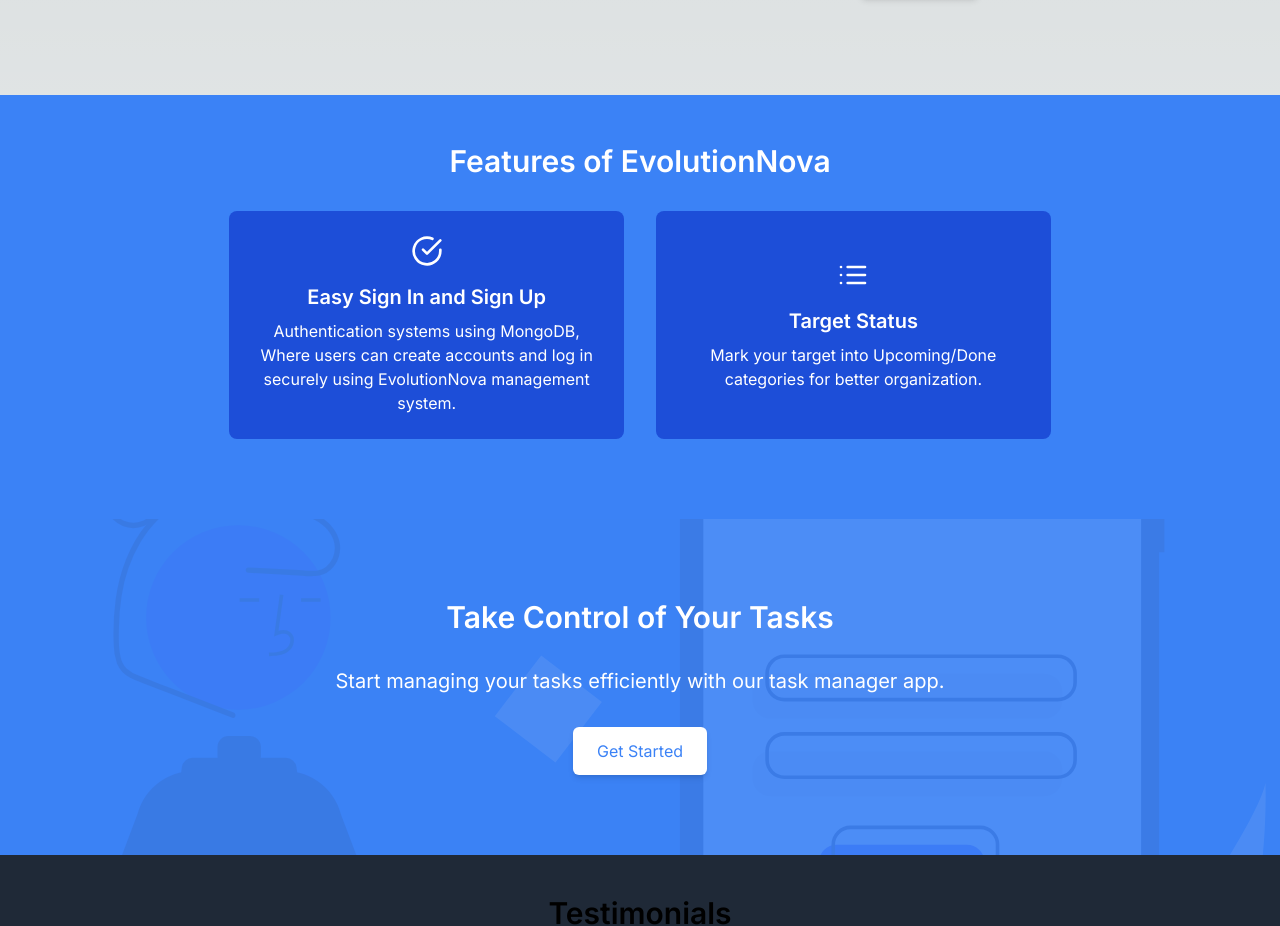
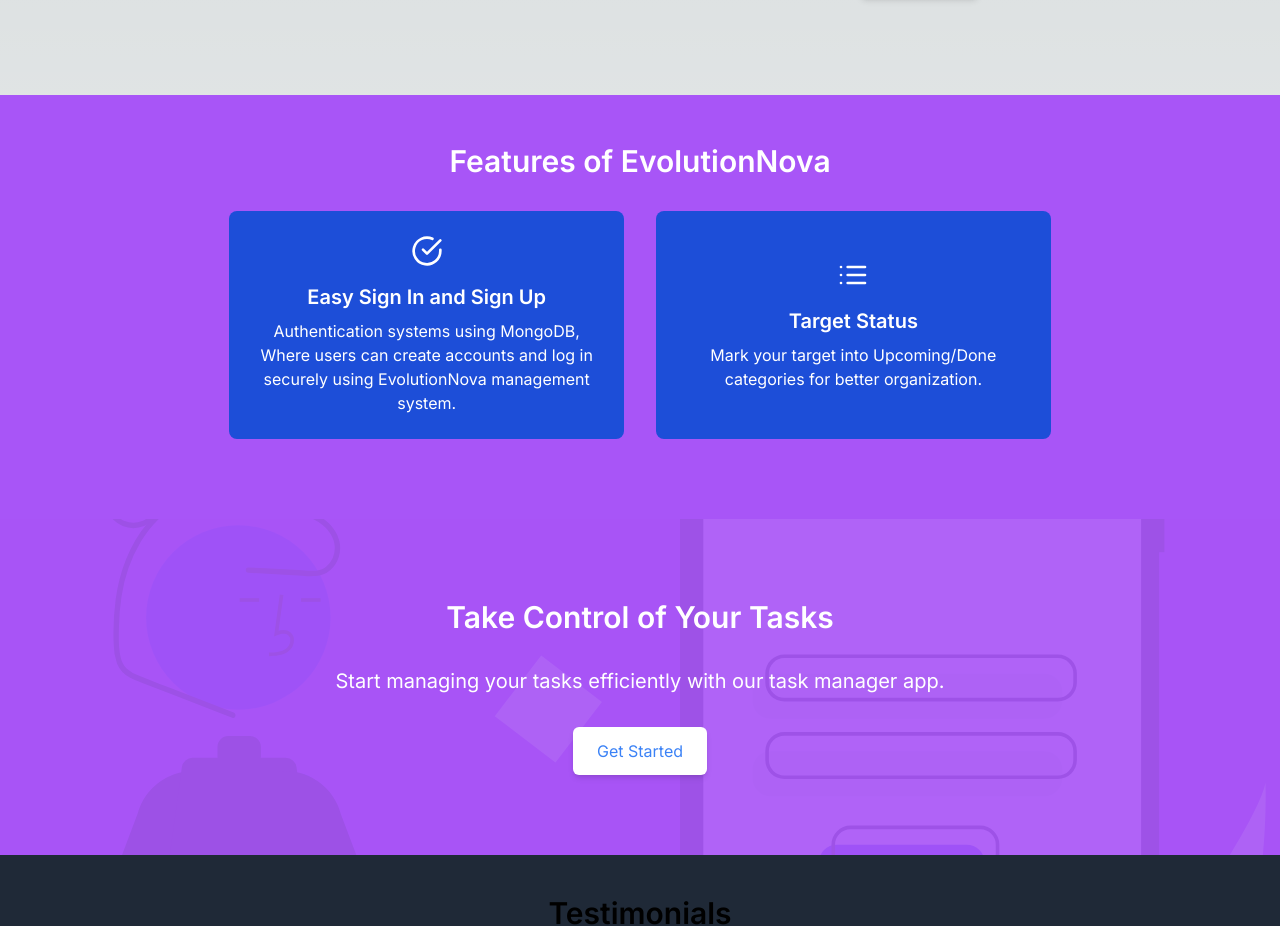
Before and after one commit to amankushwaha577/Evolution, a Next.js app: page / in a window 1280 px wide. Shown: the part 336-1262 px from the top of the page. Built offline with nearby package versions, Linux system fonts and the light colour scheme; no server answers.

Commit message:
Components

```diff
--- a/src/components/homepage/ActionSection.js
+++ b/src/components/homepage/ActionSection.js
@@ -4,8 +4,8 @@
 import Image from "next/image";
 const ActionSection = () => {
   return (
-    <div className="relative bg-blue-500 text-white py-20">
-      <div className="absolute top-0 left-0 w-full h-full z-10 bg-opacity-70 bg-blue-500"></div>
+    <div className="relative bg-purple-500 text-white py-20">
+      <div className="absolute top-0 left-0 w-full h-full z-10 bg-opacity-70 bg-purple-500"></div>
       <div className="container mx-auto text-center relative z-20">
         <h2 className="text-3xl font-semibold text-center mb-8">
           Take Control of Your Tasks
--- a/src/components/homepage/FeatureSection.js
+++ b/src/components/homepage/FeatureSection.js
@@ -3,7 +3,7 @@
 
 const FeatureSection = () => {
   return (
-    <div className="bg-blue-500 text-white py-12">
+    <div className="bg-purple-500 text-white py-12">
       <div className="container mx-auto px-4">
         <h2 className="text-3xl font-semibold text-center mb-8">
           Features of EvolutionNova
```
